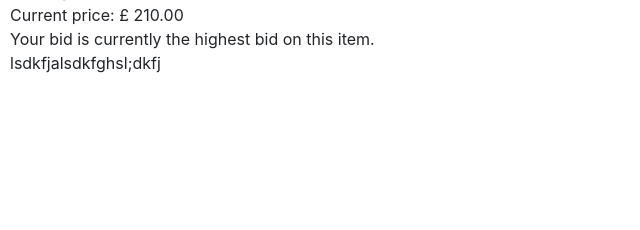
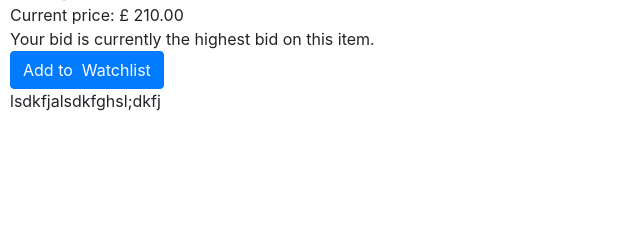
Before and after one commit to IXIXIXIXIXIXIXIXIX/commerce, a Django app: page /listing/2 in a window 1280 px wide. Shown: the part 570-800 px from the top of the page, without its empty margins (0-640 px from the left). Run offline with Django 3.2, Linux system fonts and the light colour scheme; a user stored in the database is signed in; data comes from the database, SQL or seed files in the repository; both versions use the stored data as it was after the commit; data that the repository does not hold is empty; some libraries are stand-ins or nearby versions.

Commit message:
bid functionality and add watchlist buttons

```diff
--- a/auctions/templates/auctions/listing.html
+++ b/auctions/templates/auctions/listing.html
@@ -22,6 +22,18 @@
 					<input type="submit" class="btn btn-primary" value="Submit Bid">
 				</form>
 			{% endif %}
+
+			{% if is_watched %}
+				<form action="{% url 'remove_watch' item.id %}" method="POST">
+					{% csrf_token %}
+					<input type="submit" class="btn btn-danger" value="Remove from Watchlist">
+				</form>
+			{% else %}
+				<form action="{% url 'add_watch' item.id %}" method="POST">
+					{% csrf_token %}
+					<input type="submit" class="btn btn-primary" value="Add to  Watchlist">
+				</form>
+			{% endif %}
 		{% endif %}
 	</span>
 	<p>{{ item.description }}</p>
--- a/auctions/urls.py
+++ b/auctions/urls.py
@@ -9,5 +9,7 @@ urlpatterns = [
     path("register", views.register, name="register"),
 	path("create_listing", views.create_listing, name="create_listing"),
 	path("listing/<list_id>", views.listing, name="listing"),
-	path("make_bid/<list_id>", views.make_bid, name="make_bid")
+	path("make_bid/<list_id>", views.make_bid, name="make_bid"),
+	path("add_watch/<list_id>", views.add_watch, name="add_watch"),
+	path("remove_watch/<list_id>", views.remove_watch, name="remove_watch")
 ]
--- a/auctions/views.py
+++ b/auctions/views.py
@@ -108,14 +108,23 @@ def listing(request, list_id):
 
 	# Get listing item from list_id
 	item = Listing.objects.get(id=list_id)
-	# Bids model specifies that bids are ordered from highest to lowest by default, so this retrieves highest current bid
-	bid = Bid.objects.filter(listing=list_id).first()
 
 	if not item:
 		return render(request, "auctions/no_item.html")
 
+	# Bids model specifies that bids are ordered from highest to lowest by default, so this retrieves highest current bid
+	current_bid = Bid.objects.filter(listing=item).first()
+
+	# Get current user and check if they are logged in and if they are watching the current item
+	current_user = request.user
+	if current_user.is_authenticated:
+		watched_item = current_user.watched_listings.filter(id=list_id).first()
+	else:
+		watched_item = None
+
+
 	return render(request, "auctions/listing.html", {
-		"item": item, "bid": bid, "bid_form": MakeBidForm()
+		"item": item, "bid": current_bid, "bid_form": MakeBidForm(), "is_watched": watched_item
 	})
 
 @login_required
@@ -136,11 +145,7 @@ def make_bid(request, list_id):
 		item = Listing.objects.get(id=list_id)
 		starting_bid = item.starting_bid
 		query_bid = Bid.objects.filter(listing=item).first()
-		#
-		# Reminder for the morning:
-		# Something here doesn't work - all bids are being accepted, so probs something to do with query_bid being empty
-		# However, go to bed now and worry about that later
-		#
+
 		# Determine lowest possible bid
 		if not query_bid:
 			current_bid = starting_bid
@@ -149,6 +154,10 @@ def make_bid(request, list_id):
 
 		if (new_bid <= current_bid):
 			# Deal with sitution where bid is too low
+			#
+			# This render function doesn't work AS IS - come back and look at this
+			#
+			#
 			message = "Error: Bid is too low"
 			return render(request, "auctions/listing.html/" + list_id, {
 				"bid_form": bid_form, "message": message
@@ -157,8 +166,18 @@ def make_bid(request, list_id):
 			# Register new bid
 			register_bid = Bid(bidder=request.user, bid_amount=new_bid)
 			register_bid.save()
+			register_bid.listing.add(item)
+
 			return HttpResponseRedirect(reverse("listing", args=[list_id]))
 
 
 	# If user somehow gets to this view via method other than POST, render the index page
 	return render(request, "auctions/index.html")
+
+@login_required
+def add_watch(request, list_id):
+	return render(request, "auctions/index.html")
+
+@login_required
+def remove_watch(request, list_id):
+	return render(request, "auctions/index.html")
```
Also changed, not shown: db.sqlite3.
